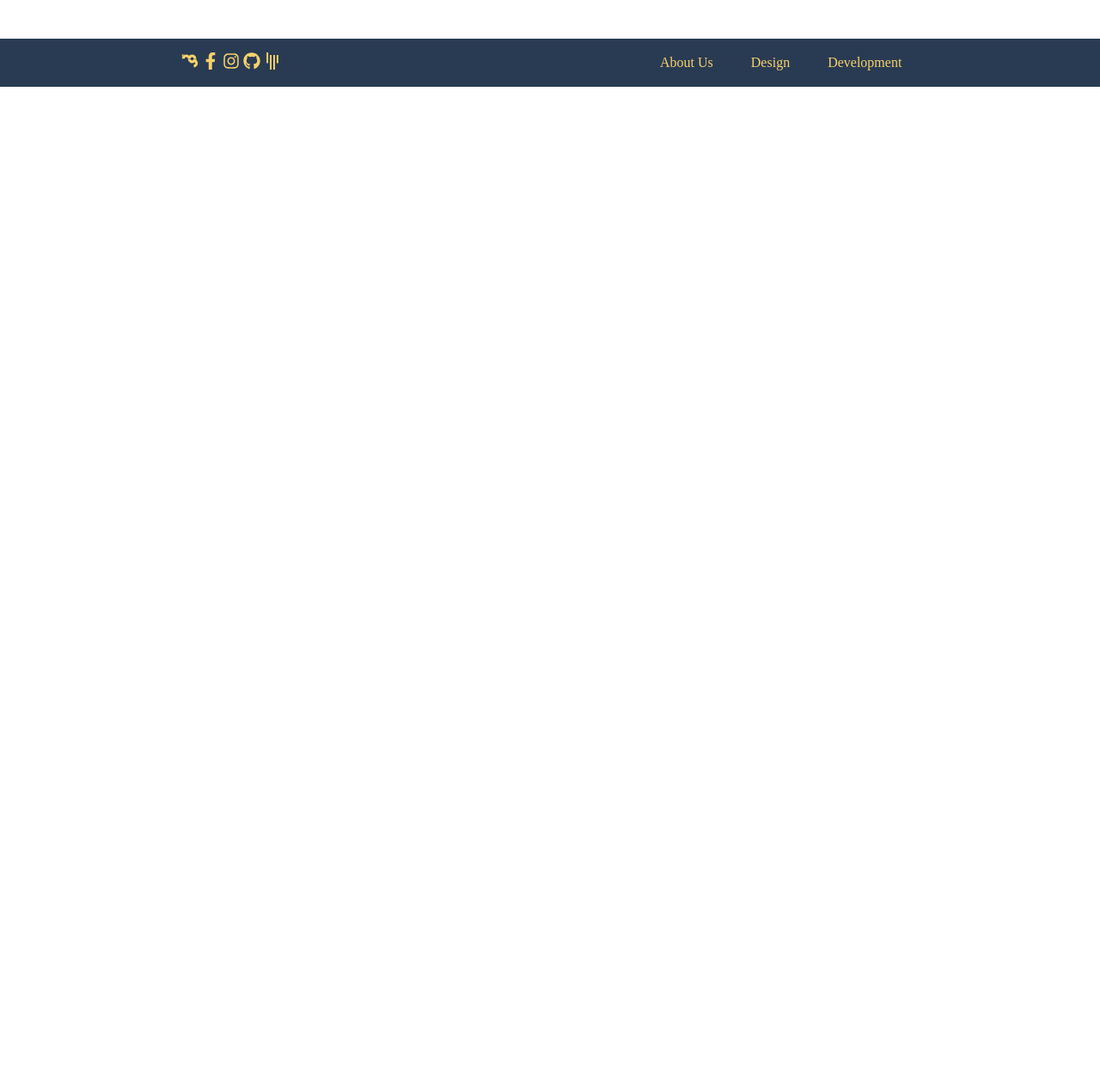
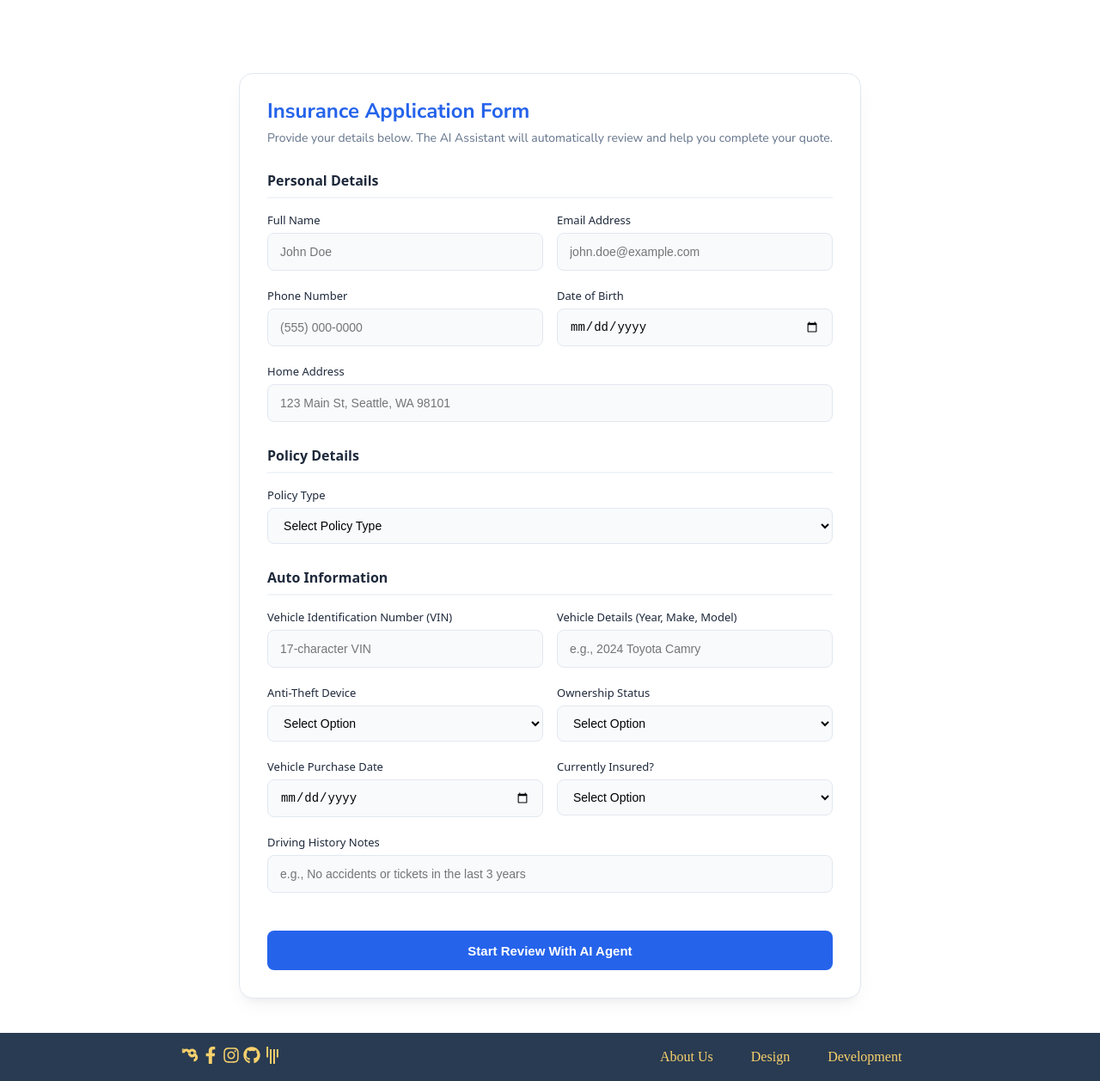
Before and after one commit to Prernaswarna/imgassignment, a plain HTML site: page index.html in a window 1280 px wide. Shown: the part 1772-3030 px from the top of the page at 86% size. Before the commit the page ends 1873 px from the top, so only its background shows below. Drawn offline with nearby package versions, Linux system fonts and the light colour scheme.

Commit message:
Update index.html

```diff
--- a/index.html
+++ b/index.html
@@ -96,33 +96,204 @@ height="0" width="0" style="display:none;visibility:hidden"></iframe></noscript>
 			<img src="download.svg" alt="Download logo" style="width:16.08px;"></img>
 			<p style="display:inline;font-size: 16.08px;font-family: Nunito Sans;">Download Guidelines</p>
 		</div>
+	</div>
+	<!-- Premium Insurance & Auto Policy Form -->
+<div class="form-container">
+  <h2>Insurance Application Form</h2>
+  <p class="subtitle">Provide your details below. The AI Assistant will automatically review and help you complete your quote.</p>
 
-	</div>
+  <form id="insuranceForm">
+    <!-- 1. Personal Information Section -->
+    <div class="section-title">Personal Details</div>
+    <div class="grid-2">
+      <div class="form-group">
+        <label for="contact_name">Full Name</label>
+        <input type="text" id="contact_name" name="contact_name" placeholder="John Doe" required>
+      </div>
+      <div class="form-group">
+        <label for="contact_email">Email Address</label>
+        <input type="email" id="contact_email" name="contact_email" placeholder="john.doe@example.com" required>
+      </div>
+    </div>
+    <div class="grid-2">
+      <div class="form-group">
+        <label for="contact_phone">Phone Number</label>
+        <input type="tel" id="contact_phone" name="contact_phone" placeholder="(555) 000-0000" required>
+      </div>
+      <div class="form-group">
+        <label for="dob">Date of Birth</label>
+        <input type="date" id="dob" name="dob" required>
+      </div>
+    </div>
+    <div class="form-group">
+      <label for="address">Home Address</label>
+      <input type="text" id="address" name="address" placeholder="123 Main St, Seattle, WA 98101" required>
+    </div>
+    <!-- 2. Policy Section -->
+    <div class="section-title">Policy Details</div>
+    <div class="form-group">
+      <label for="policy_type">Policy Type</label>
+      <select id="policy_type" name="policy_type" required>
+        <option value="">Select Policy Type</option>
+        <option value="auto">Auto Insurance</option>
+        <option value="home">Home Insurance</option>
+        <option value="umbrella">Umbrella Insurance</option>
+      </select>
+    </div>
+    <!-- 3. Auto Specific Section (Collapsible or Always Visible) -->
+    <div id="autoSection">
+      <div class="section-title">Auto Information</div>
+      <div class="grid-2">
+        <div class="form-group">
+          <label for="auto_vin">Vehicle Identification Number (VIN)</label>
+          <input type="text" id="auto_vin" name="auto_vin" placeholder="17-character VIN">
+        </div>
+        <div class="form-group">
+          <label for="auto_details">Vehicle Details (Year, Make, Model)</label>
+          <input type="text" id="auto_details" name="auto_details" placeholder="e.g., 2024 Toyota Camry">
+        </div>
+      </div>
+      <div class="grid-2">
+        <div class="form-group">
+          <label for="anti_theft_type">Anti-Theft Device</label>
+          <select id="anti_theft_type" name="anti_theft_type">
+            <option value="">Select Option</option>
+            <option value="alarm">Active Alarm System</option>
+            <option value="gps">GPS Tracker / LoJack</option>
+            <option value="immobilizer">Engine Immobilizer</option>
+            <option value="none">None</option>
+          </select>
+        </div>
+        <div class="form-group">
+          <label for="ownership_status">Ownership Status</label>
+          <select id="ownership_status" name="ownership_status">
+            <option value="">Select Option</option>
+            <option value="owned">Owned Outright</option>
+            <option value="financed">Financed</option>
+            <option value="leased">Leased</option>
+          </select>
+        </div>
+      </div>
+      <div class="grid-2">
+        <div class="form-group">
+          <label for="purchase_date">Vehicle Purchase Date</label>
+          <input type="date" id="purchase_date" name="purchase_date">
+        </div>
+        <div class="form-group">
+          <label for="current_insurance">Currently Insured?</label>
+          <select id="current_insurance" name="current_insurance">
+            <option value="">Select Option</option>
+            <option value="yes">Yes, currently insured</option>
+            <option value="no">No, currently uninsured</option>
+          </select>
+        </div>
+      </div>
+      <div class="form-group">
+        <label for="driving_history">Driving History Notes</label>
+        <input type="text" id="driving_history" name="driving_history" placeholder="e.g., No accidents or tickets in the last 3 years">
+      </div>
+    </div>
+
+    <button type="button" class="form-submit-btn">Start Review With AI Agent</button>
+  </form>
 </div>
-
-<!-- <df-messenger
-      location="us-central1"
-      project-id="chat-agent-trial-again-613841"
-      agent-id="aac3f220-e7b8-4398-8e2e-476fdb16cbda"
-      language-code="en"
-      max-query-length="-1">
-      <df-messenger-chat-bubble
-        chat-title="Business Agent">
-      </df-messenger-chat-bubble>
-    </df-messenger>
-    <style>
-      df-messenger {
-        z-index: 999;
-        position: fixed;
-        --df-messenger-font-color: #000;
-        --df-messenger-font-family: Google Sans;
-        --df-messenger-chat-background: #f3f6fc;
-        --df-messenger-message-user-background: #d3e3fd;
-        --df-messenger-message-bot-background: #fff;
-        bottom: 16px;
-        right: 16px;
-      }
-    </style> -->
+<!-- Sleek CSS Styling for Premium Appearance -->
+<style>
+  :root {
+    --primary: #2563eb;
+    --primary-hover: #1d4ed8;
+    --bg-card: #ffffff;
+    --border: #e2e8f0;
+    --text: #1e293b;
+    --text-light: #64748b;
+  }
+  .form-container {
+    max-width: 680px;
+    margin: 40px auto;
+    padding: 32px;
+    background: var(--bg-card);
+    border: 1px solid var(--border);
+    border-radius: 16px;
+    box-shadow: 0 10px 25px -5px rgba(0, 0, 0, 0.05), 0 8px 10px -6px rgba(0, 0, 0, 0.05);
+    font-family: system-ui, -apple-system, sans-serif;
+    color: var(--text);
+  }
+  .form-container h2 {
+    font-size: 24px;
+    font-weight: 700;
+    margin: 0 0 8px 0;
+    color: var(--primary);
+  }
+  .form-container .subtitle {
+    font-size: 14px;
+    color: var(--text-light);
+    margin-bottom: 24px;
+    line-height: 1.5;
+  }
+  .section-title {
+    font-size: 16px;
+    font-weight: 600;
+    margin: 28px 0 16px 0;
+    padding-bottom: 8px;
+    border-bottom: 2px solid #f1f5f9;
+    color: var(--text);
+  }
+  .grid-2 {
+    display: grid;
+    grid-template-columns: 1fr;
+    gap: 16px;
+  }
+  @media (min-width: 576px) {
+    .grid-2 {
+      grid-template-columns: 1fr 1fr;
+    }
+  }
+  .form-group {
+    margin-bottom: 20px;
+    display: flex;
+    flex-direction: column;
+  }
+  .form-group label {
+    font-size: 13px;
+    font-weight: 500;
+    margin-bottom: 6px;
+    color: var(--text);
+  }
+  .form-group input,
+  .form-group select {
+    height: 42px;
+    padding: 0 14px;
+    font-size: 14px;
+    border: 1px solid var(--border);
+    border-radius: 8px;
+    background-color: #f8fafc;
+    outline: none;
+    transition: all 0.2s;
+  }
+  .form-group input:focus,
+  .form-group select:focus {
+    border-color: var(--primary);
+    background-color: #ffffff;
+    box-shadow: 0 0 0 3px rgba(37, 99, 235, 0.1);
+  }
+  .form-submit-btn {
+    width: 100%;
+    height: 46px;
+    margin-top: 24px;
+    background-color: var(--primary);
+    color: white;
+    border: none;
+    border-radius: 8px;
+    font-size: 15px;
+    font-weight: 600;
+    cursor: pointer;
+    transition: background-color 0.2s;
+  }
+  .form-submit-btn:hover {
+    background-color: var(--primary-hover);
+  }
+</style>
+</div>
 
 <footer class="foot">
 		<div class="footimage">
```
